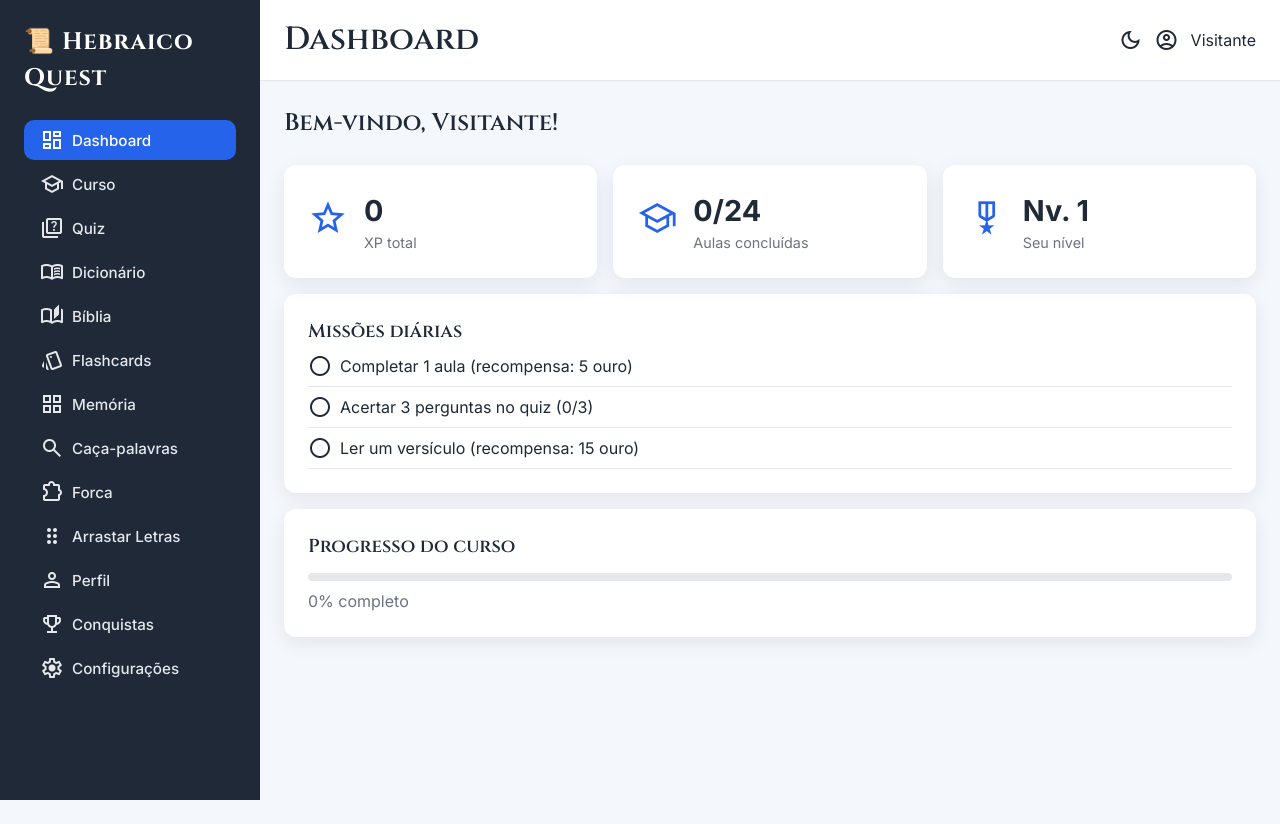
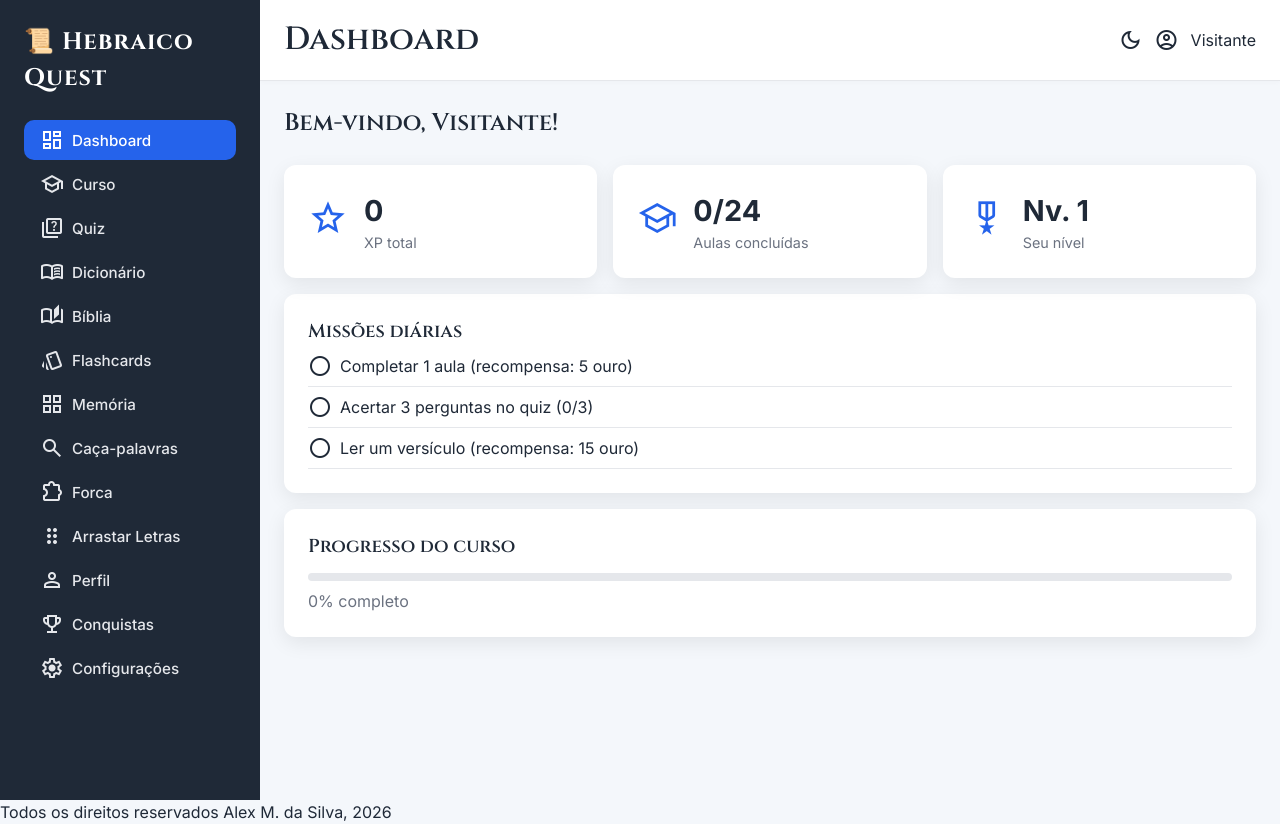
Before and after one commit to All3xmdsilva/hebraico, a plain HTML site: page index.html in a window 1280 px wide. Before the commit the page ends 800 px from the top, so only its background shows below. Drawn offline with nearby package versions, Linux system fonts and the light colour scheme; a web font is replaced by a local one.

Commit message:
Add footer to index.html
Added footer with copyright information.

```diff
--- a/index.html
+++ b/index.html
@@ -110,5 +110,6 @@
 <script src="js/forca.js"></script>
 <script src="js/arrastarLetras.js"></script>
 <script src="js/app.js"></script>
+    <footer>Todos os direitos reservados Alex M. da Silva, 2026</footer>
 </body>
 </html>
```
